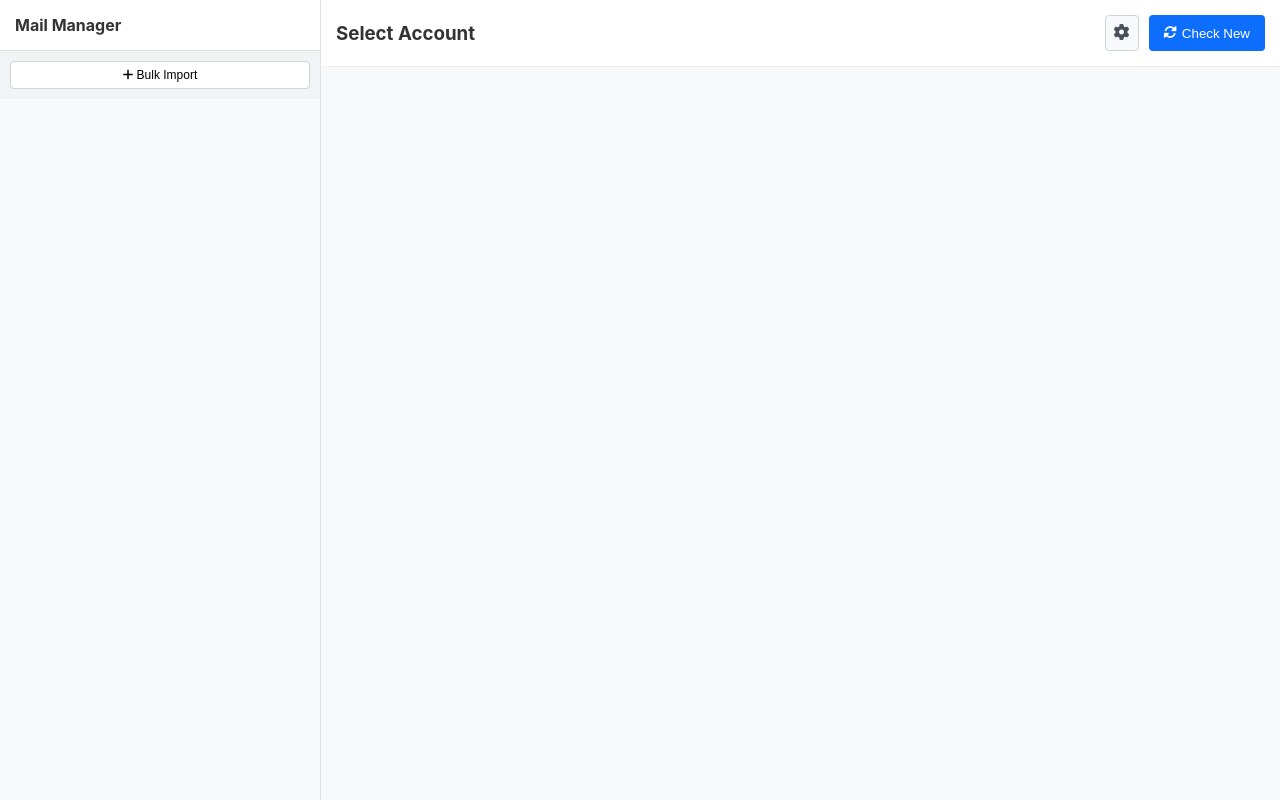
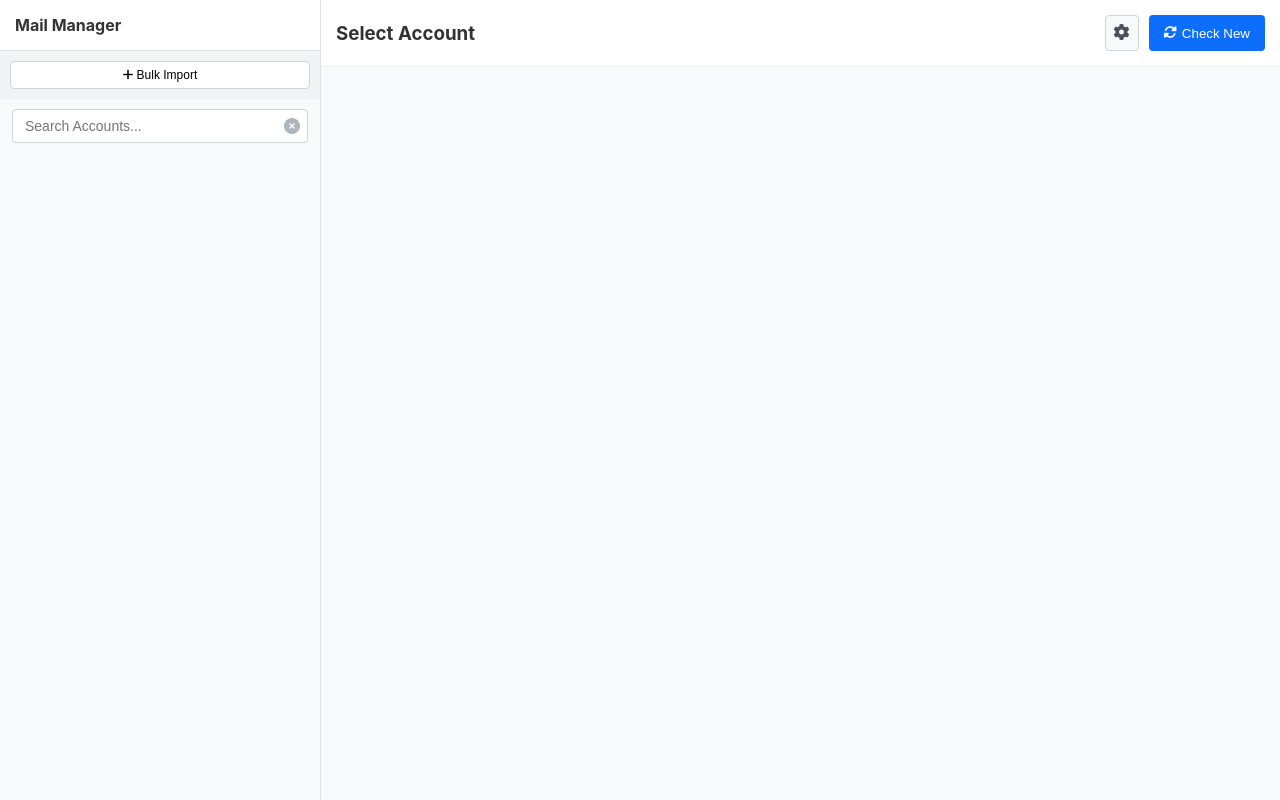
Before and after one commit to arturght06/massmailclient, a Flask app: page / in a window 1280 px wide. Run offline with Flask 3, Linux system fonts and the light colour scheme.

Commit message:
Added account search functionality

```diff
--- a/app.py
+++ b/app.py
@@ -103,6 +103,29 @@ def sync_account_emails(account_id, limit=10):
 def index():
     accounts = db_session.query(Account).all()
     return render_template('index.html', accounts=accounts)
+
+@app.route('/search', methods=['POST'])
+def search_accounts():
+    query = request.json.get("query", "").strip()
+    accounts = db_session.query(Account).filter(Account.email.like(f"%{query}%")).all()
+
+    if accounts:
+        return jsonify({
+            "status": "success",
+            "accounts": [
+                {
+                    "id": acc.id,
+                    "email": acc.email,
+                    "imap_server": acc.imap_server,
+                    "imap_port": acc.imap_port,
+                    "password": acc.password,
+                    "status": acc.status,
+                } for acc in accounts
+            ]
+        })
+    else:
+        return jsonify({"status": "error", "message": "No accounts found"})
+
 
 @app.route('/get_account_details/<int:account_id>')
 def get_account_details(account_id):
--- a/docker-compose.yml
+++ b/docker-compose.yml
@@ -19,5 +19,7 @@ services:
       MYSQL_DATABASE: emails_db
       MYSQL_USER: user
       MYSQL_PASSWORD: user
+    ports:
+      - "3306:3306"
     volumes:
       - ./mysql_prod_data:/var/lib/mysql
--- a/models.py
+++ b/models.py
@@ -4,7 +4,7 @@ import os
 from dotenv import load_dotenv
 
 
-DATABASE_URL = os.getenv("DATABASE_URL", "mysql+mysqlconnector://user:user@localhost:3306/emails_db")
+DATABASE_URL = os.getenv("DATABASE_URL", "mysql+mysqlconnector://user:user@localhost/emails_db")
 
 engine = create_engine(DATABASE_URL, pool_recycle=3600)
 
--- a/static/css/style.css
+++ b/static/css/style.css
@@ -71,3 +71,50 @@ body { font-family: -apple-system, BlinkMacSystemFont, "Segoe UI", Roboto, Arial
     margin-bottom: 15px;
     color: #666;
 }
+
+/* Search Input */
+.search-input-wrapper {
+    display: flex;
+    align-items: center;
+    padding: 10px 12px 0 12px;
+    background: #f8f9fa;
+}
+
+.search-input {
+    flex: 1;
+    padding: 8px 36px 8px 12px;
+    border: 1px solid #ced4da;
+    border-radius: 4px;
+    font-size: 14px;
+    background: #fff;
+    color: #333;
+    transition: border-color 0.2s;
+    outline: none;
+    box-sizing: border-box;
+}
+
+.search-input:focus {
+    border-color: #0d6efd;
+    background: #f1f8ff;
+}
+
+.clear-search-btn {
+    position: relative;
+    margin-left: -32px;
+    background: none;
+    border: none;
+    color: #adb5bd;
+    font-size: 16px;
+    cursor: pointer;
+    z-index: 2;
+    padding: 0 8px;
+    height: 32px;
+    display: flex;
+    align-items: center;
+    justify-content: center;
+    transition: color 0.2s;
+}
+
+.clear-search-btn:hover {
+    color: #0d6efd;
+}
--- a/static/js/main.js
+++ b/static/js/main.js
@@ -121,3 +121,43 @@ setTimeout(async () => {
         }
     }
 }, 1000);
+
+async function searchAccounts() {
+    const query = document.getElementById('search-accounts').value.trim();
+    const res = await fetch('/search', {
+        method: 'POST',
+        headers: {'Content-Type': 'application/json'},
+        body: JSON.stringify({query})
+    });
+    const data = await res.json();
+    const list = document.getElementById('accounts-list');
+    list.innerHTML = '';
+    if (data.status === 'success' && data.accounts.length > 0) {
+        data.accounts.forEach(acc => {
+            const div = document.createElement('div');
+            div.className = 'account-item';
+            div.id = 'acc-' + acc.id;
+            div.onclick = () => selectAccount(acc.id, acc.email);
+
+            div.innerHTML = `
+                <div class="acc-info">
+                    <i id="status-icon-${acc.id}" class="fas fa-circle status-icon status-${acc.status}"></i>
+                    <span class="acc-email">${acc.email}</span>
+                </div>
+                <div class="acc-actions" onclick="event.stopPropagation()">
+                    <button class="icon-btn" onclick="copyText('${acc.email}')"><i class="far fa-copy"></i></button>
+                    <button class="icon-btn" onclick="copyText('${acc.email}:${acc.password}')"><i class="fas fa-key"></i></button>
+                </div>
+            `;
+            list.appendChild(div);
+        });
+    } else {
+        list.innerHTML = '<div style="padding:20px; color:#888; text-align:center;">No accounts found.</div>';
+    }
+}
+
+function clearSearch() {
+    const input = document.getElementById('search-accounts');
+    input.value = '';
+    searchAccounts();
+}
--- a/templates/index.html
+++ b/templates/index.html
@@ -15,6 +15,14 @@
     <div class="sidebar-actions">
         <button class="btn-sm" onclick="document.getElementById('modal-bulk').style.display='block'"><i class="fas fa-plus"></i> Bulk Import</button>
     </div>
+
+    <div class="search-input-wrapper">
+        <input type="text" id="search-accounts" class="search-input" placeholder="Search Accounts..." onkeyup="searchAccounts()">
+        <button class="clear-search-btn" onclick="clearSearch()" title="Clear search" type="button" id="clear-search-btn">
+            <i class="fas fa-times-circle"></i>
+        </button>
+    </div>
+
     <div id="accounts-list">
         {% for acc in accounts %}
         <div class="account-item" id="acc-{{ acc['id'] }}" onclick="selectAccount({{ acc['id'] }}, '{{ acc['email'] }}')">
```
Also changed, not shown: 1 other file.
